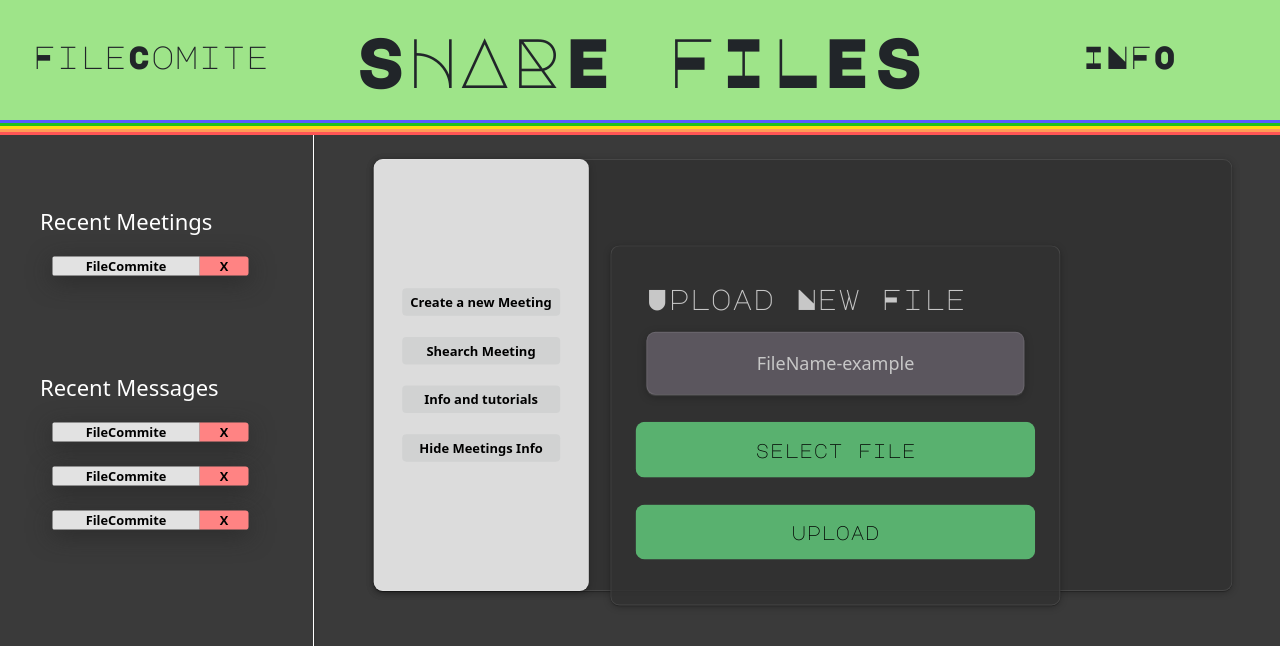
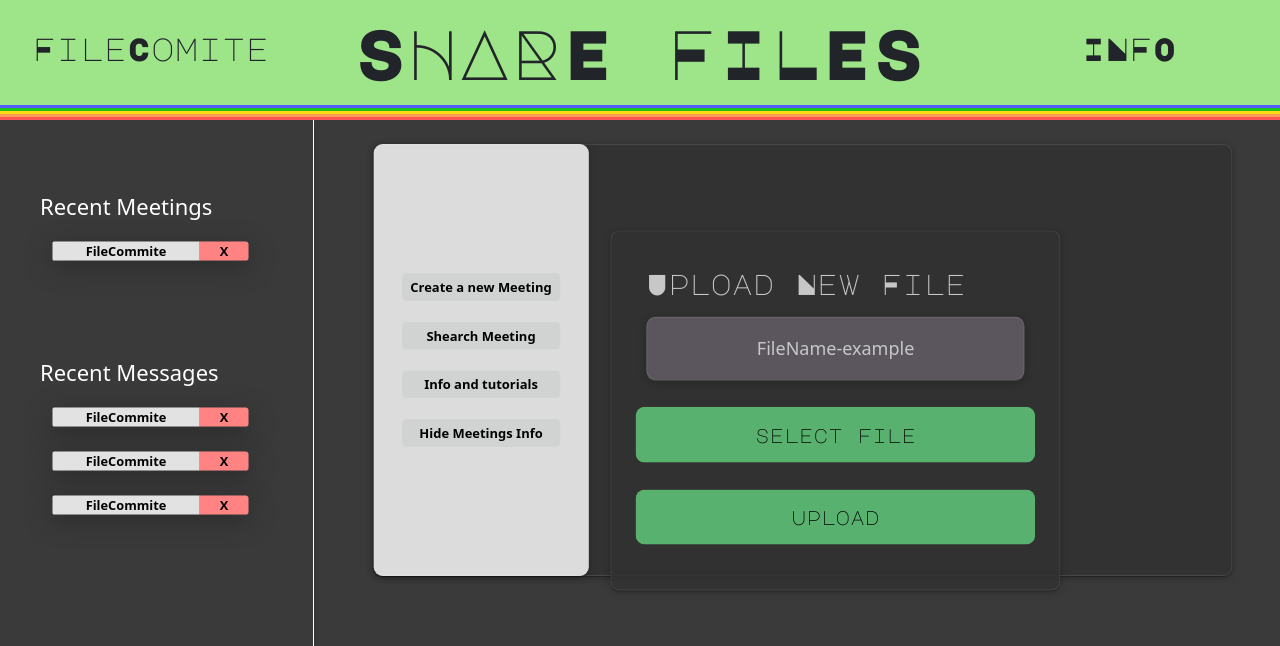
Before and after one commit to Jesuscy/UpgradeFinal2024, a React (Vite) app in the folder Frontend/FileComite/: page / in a window 1280 px wide. Shown: the top 646 px of the page. Built offline with nearby package versions, Linux system fonts and the light colour scheme; a web font is replaced by a local one.

Commit message:
Mod Header

```diff
--- a/Frontend/FileComite/src/App.css
+++ b/Frontend/FileComite/src/App.css
@@ -25,7 +25,6 @@
   background-color: rgb(158, 228, 137);
   box-shadow: rgb(85, 91, 255) 0px 0px 0px 3px, rgb(31, 193, 27) 0px 0px 0px 6px, rgb(255, 217, 19) 0px 0px 0px 9px, rgb(255, 156, 85) 0px 0px 0px 12px, rgb(255, 85, 85) 0px 0px 0px 15px;
   margin: 15px;
-  height: 15vh;
 }
 
 
```
